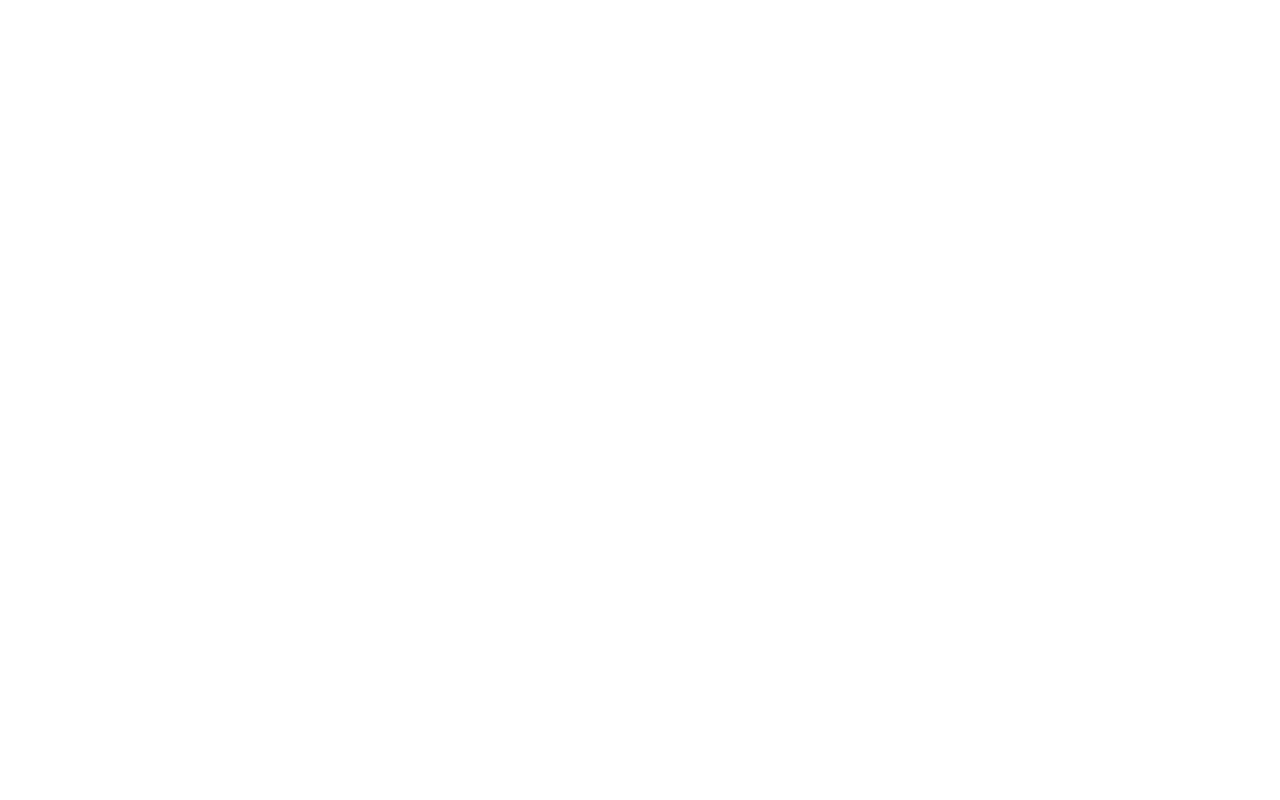
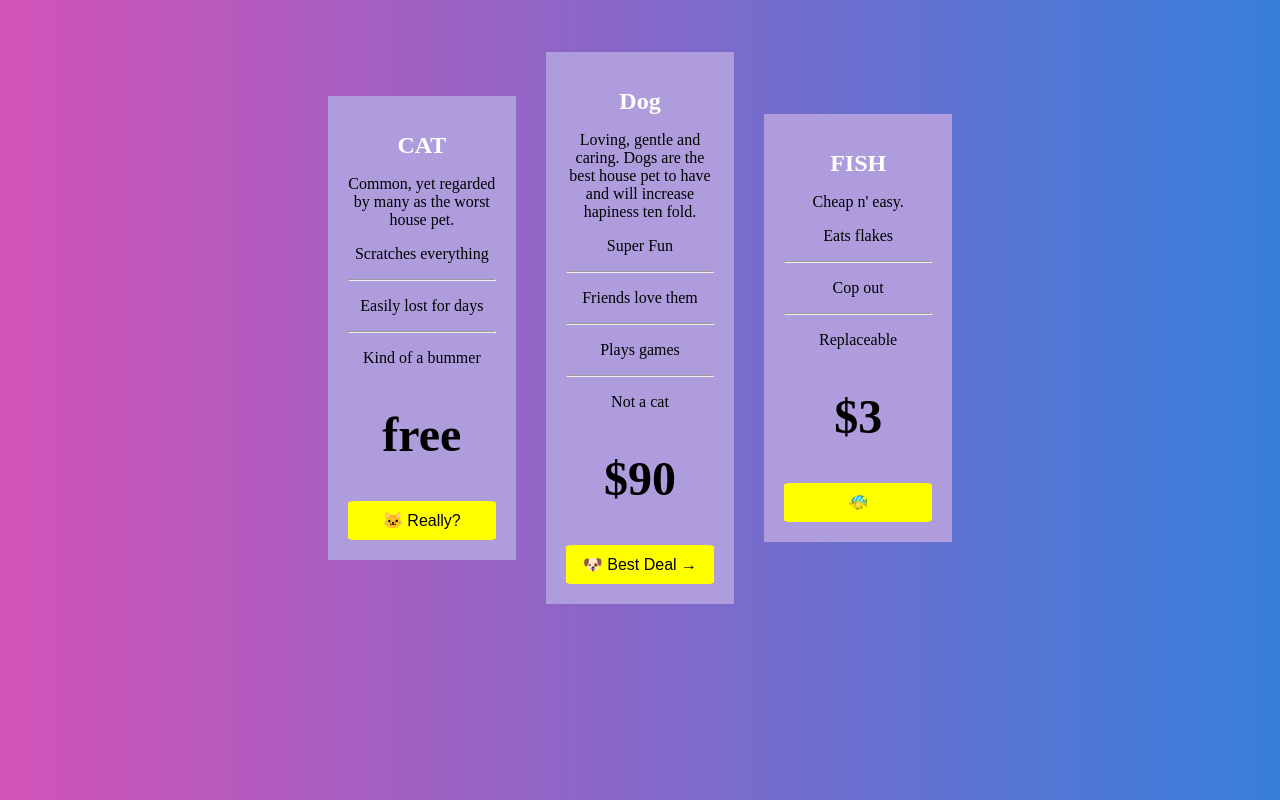
Before and after one commit to techupth/css-flexbox-layout-fsd6_train_natsu_charlie, a website: page ex-1-pricing-grid/index.html in a window 1280 px wide. Drawn offline with Linux system fonts and the light colour scheme.

Commit message:
feat,style (ex-1,ex-2): create pet-shopping dashboard and webpage-structure

```diff
--- a/ex-1-pricing-grid/index.html
+++ b/ex-1-pricing-grid/index.html
@@ -1,6 +1,5 @@
 <!DOCTYPE html>
 <html lang="en">
-
   <head>
     <meta charset="UTF-8" />
     <meta http-equiv="X-UA-Compatible" content="IE=edge" />
@@ -11,6 +10,55 @@
 
   <body>
     <!-- Start coding here -->
+    <div class="pet-container">
+      <div class="pet-box">
+        <h1 class="pet-title">CAT</h1>
+        <p class="pet-overview">
+          Common, yet regarded by many as the worst house pet.
+        </p>
+        <div class="pet-details">
+          <p class="pet-idea">Scratches everything</p>
+          <hr />
+          <p class="pet-idea">Easily lost for days</p>
+          <hr />
+          <p class="pet-idea">Kind of a bummer</p>
+        </div>
+        <h2 class="pet-price">free</h2>
+        <button class="pet-button" type="button">&#128049 Really?</button>
+      </div>
+
+      <div class="pet-box">
+        <h1 class="pet-title">Dog</h1>
+        <p class="pet-overview">
+          Loving, gentle and caring. Dogs are the best house pet to have and
+          will increase hapiness ten fold.
+        </p>
+        <div class="pet-details">
+          <p class="pet-idea">Super Fun</p>
+          <hr />
+          <p class="pet-idea">Friends love them</p>
+          <hr />
+          <p class="pet-idea">Plays games</p>
+          <hr />
+          <p class="pet-idea">Not a cat</p>
+        </div>
+        <h2 class="pet-price">$90</h2>
+        <button class="pet-button" type="button">&#128054; Best Deal &#8594;</button>
+      </div>
+
+      <div class="pet-box">
+        <h1 class="pet-title">FISH</h1>
+        <p class="pet-overview">Cheap n' easy.</p>
+        <div class="pet-details">
+          <p class="pet-idea">Eats flakes</p>
+          <hr />
+          <p class="pet-idea">Cop out</p>
+          <hr />
+          <p class="pet-idea">Replaceable</p>
+        </div>
+        <h2 class="pet-price">$3</h2>
+        <button class="pet-button" type="button">&#128032;</button>
+      </div>
+    </div>
   </body>
-
 </html>
--- a/ex-1-pricing-grid/style.css
+++ b/ex-1-pricing-grid/style.css
@@ -1 +1,50 @@
 /* Start coding here */
+* {
+  text-align: center;
+  font-size: 16px;
+  box-sizing: border-box;
+}
+
+body {
+  background-image: linear-gradient(
+    90deg,
+    rgb(211, 82, 183),
+    rgb(55, 126, 219)
+  );
+  display: flex;
+  flex-direction: row;
+  justify-content: center;
+  align-items: flex-start;
+}
+
+.pet-container {
+  height: 80vh;
+  display: flex;
+  flex-direction: row;
+  justify-content: center;
+  align-items: center;
+  gap: 30px;
+}
+
+.pet-box {
+  background-color: rgb(175, 156, 221);
+  flex-basis: 15%;
+  padding: 20px;
+}
+
+.pet-title {
+  font-size: 1.5rem;
+  color: white;
+}
+
+.pet-price {
+  font-size: 3rem;
+}
+
+.pet-button {
+  background-color: yellow;
+  border: 0px;
+  border-radius: 5%;
+  width: 100%;
+  padding: 10px;
+}
--- a/ex2-holygrail-layout/style.css
+++ b/ex2-holygrail-layout/style.css
@@ -1 +1,48 @@
 /* Start coding here */
+* {
+  text-align: center;
+  font-size: 16px;
+  margin: 0px;
+  padding: 0px;
+}
+
+.zone {
+  display: flex;
+  justify-content: center;
+  align-items: center;
+  border: 1px solid white;
+  width: 100vw;
+  height: 100%;
+  background-color: orange;
+}
+
+body {
+  display: flex;
+  flex-direction: column;
+  justify-content: space-between;
+  align-items: center;
+  gap: 0px;
+  height: 100vh;
+}
+
+.header,
+.footer {
+  flex-basis: 10%;
+}
+
+.header {
+  background-color: rgb(10, 148, 102);
+}
+
+.footer {
+  background-color: rgb(218, 221, 51);
+}
+
+.main {
+  flex-basis: 80%;
+  display: flex;
+  flex-direction: row;
+  justify-content: space-between;
+  align-items: center;
+  gap: 0px;
+}
```
Also changed, not shown: ex2-holygrail-layout/index.html (+21 -2 lines). Lines whose indentation alone changed are shown as unchanged.
